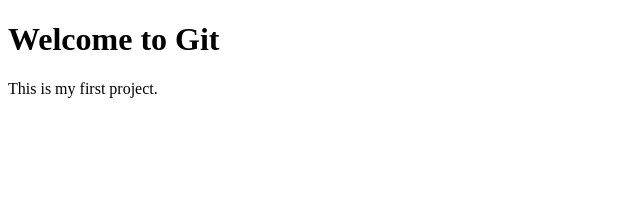
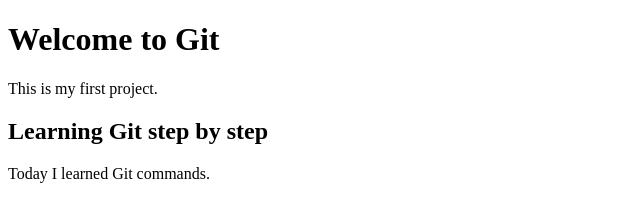
Before and after one commit to RichuExpertzlab/git-practice, a plain HTML site: page index.html in a window 1280 px wide. Shown: the whole page, without its empty margins (0-640 px from the left). Drawn offline with Linux system fonts and the light colour scheme.

Commit message:
Updated homepage content

```diff
--- a/index.html
+++ b/index.html
@@ -6,5 +6,7 @@
 <body>
     <h1>Welcome to Git</h1>
     <p>This is my first project.</p>
+    <h2>Learning Git step by step</h2>
+    <p>Today I learned Git commands.</p>
 </body>
 </html>
```
